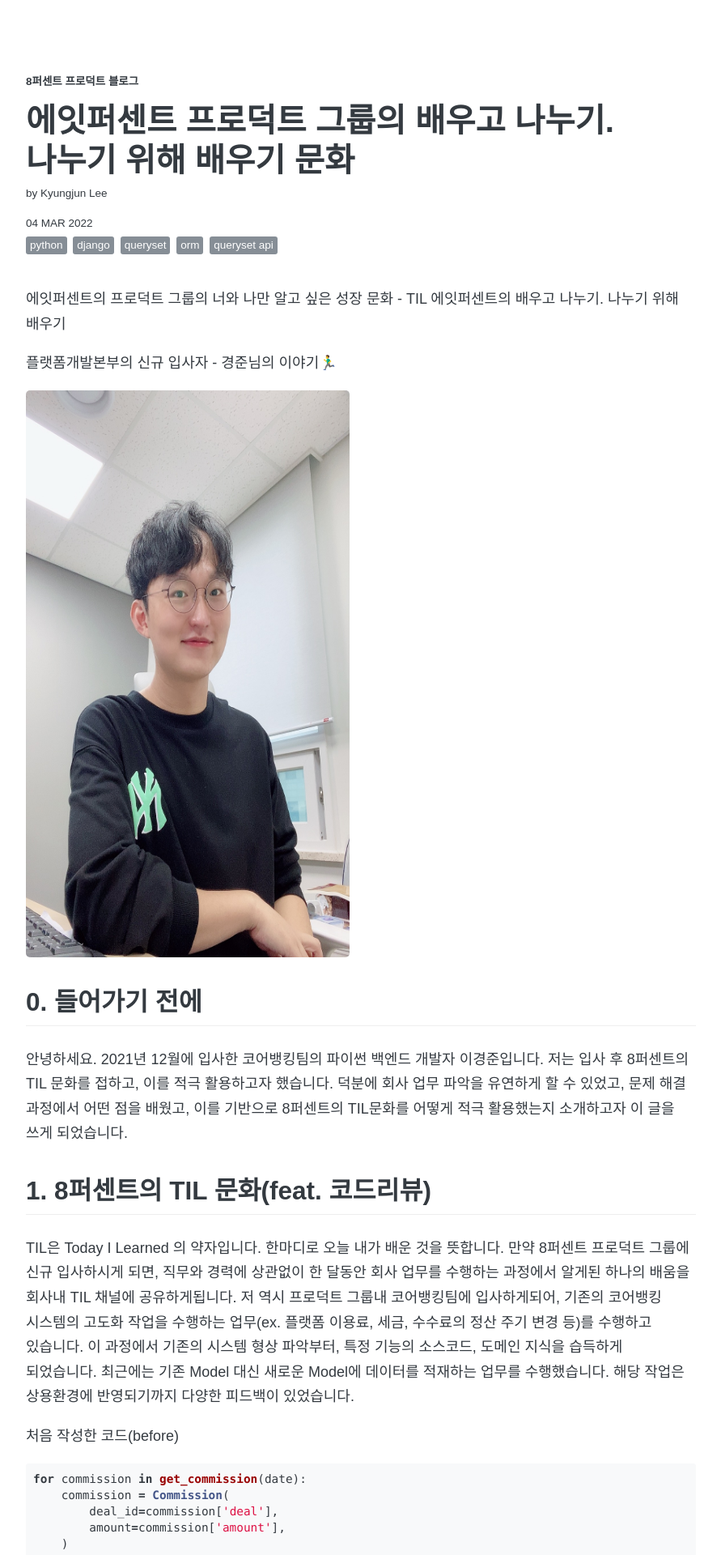
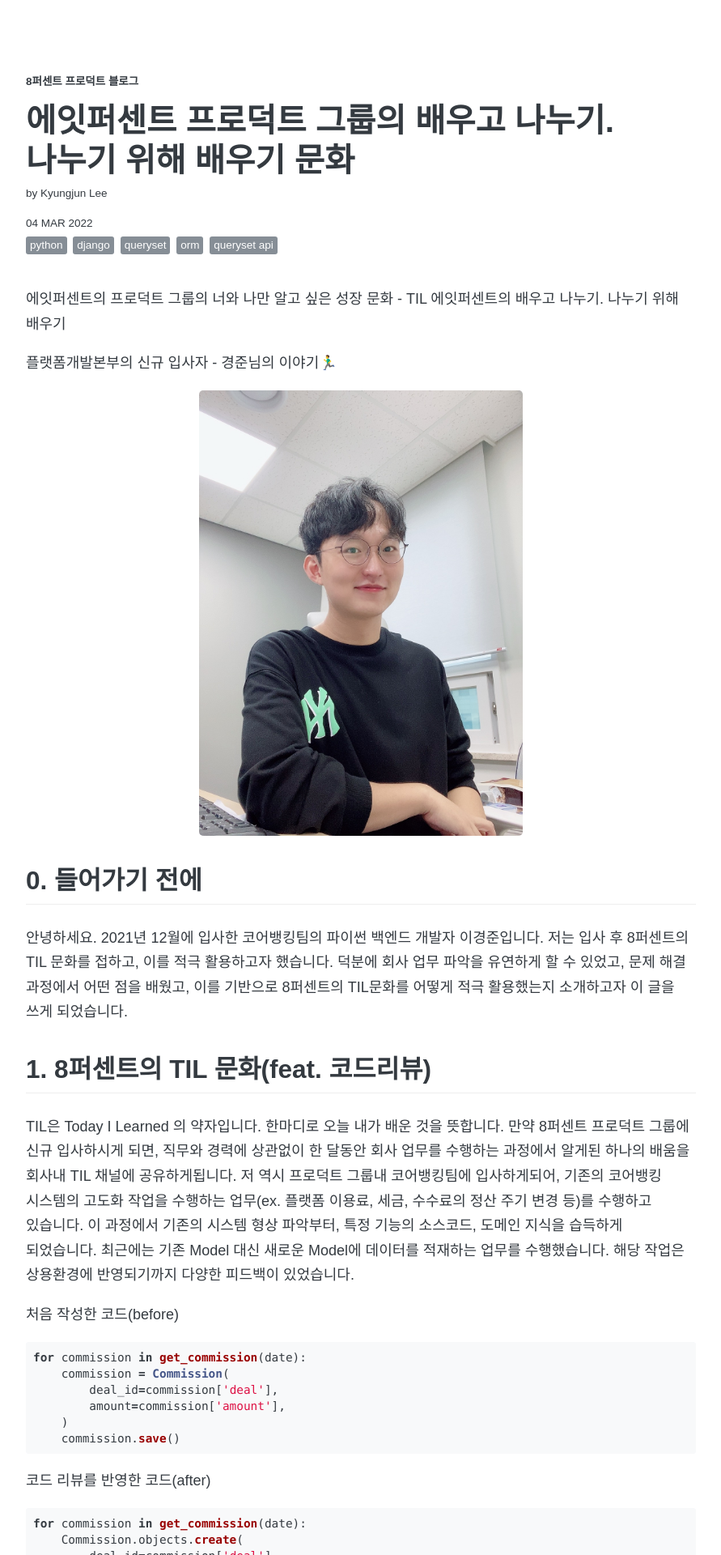
Before and after one commit to 8percent/8percent.github.io, a Jekyll site: the page built from _posts/2022-03-02-TIL_culture.md, in a window 1280 px wide. Shown: the top 1920 px of the page at 81% size, without its empty margins (194-1085 px from the left). Built offline with Jekyll 4.4.1, drawn with Linux system fonts in a browser that asks for light colours; some web fonts are replaced.

Commit message:
CHG: arrange image

```diff
--- a/_posts/2022-03-02-TIL_culture.md
+++ b/_posts/2022-03-02-TIL_culture.md
@@ -12,7 +12,8 @@ comments: true
 
 플랫폼개발본부의 신규 입사자 - 경준님의 이야기🏃‍♂️
 
-<img src="/images/kyungjun.jpeg" width="400" height="700">
+<center><img src="/images/kyungjun.jpeg" width="400" height="550"></center>
+
 
 ## 0. 들어가기 전에
 
```
